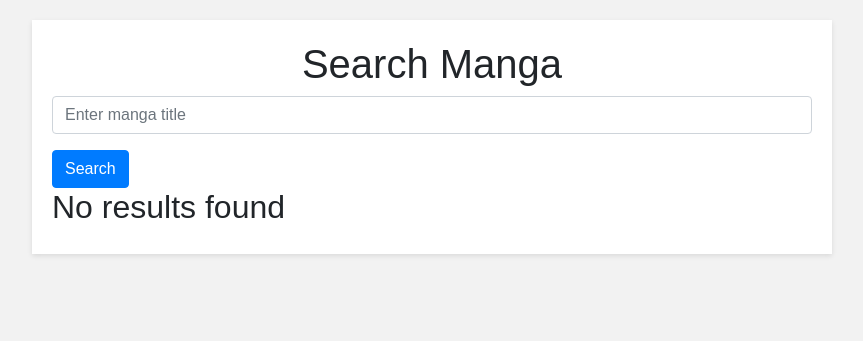
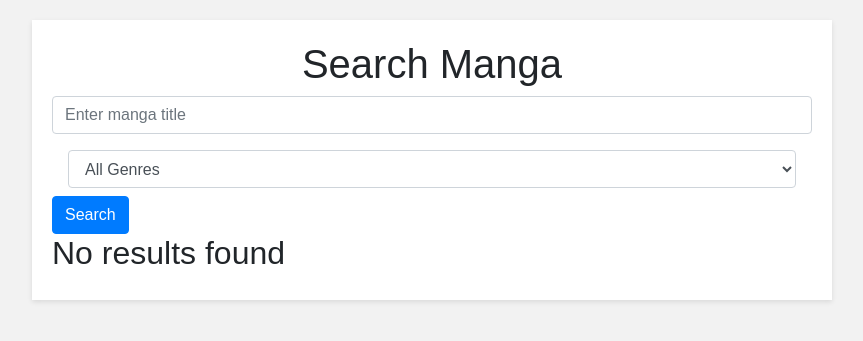
Before and after one commit to EmanuelFadda/MangaProject, a Flask app: page / in a window 1280 px wide. Shown: the top 341 px of the page, without its empty margins (208-1071 px from the left). Run offline with Flask 3, Linux system fonts and the light colour scheme; data that the repository does not hold is empty; some libraries are stand-ins or nearby versions.

```diff
--- a/flaskProject/app.py
+++ b/flaskProject/app.py
@@ -12,9 +12,20 @@ app.config['MYSQL_DB'] = 'mangarealm'
 mysql = MySQL(app)
 
 
+
+def get_all_genres():
+    try:
+        cur = mysql.connection.cursor()
+        query = "SELECT titolo FROM categoria;"
+        cur.execute(query)
+        genres = [row[0] for row in cur.fetchall()]
+        cur.close()
+        return genres
+    except Exception as e:
+        print(f"Errore durante l'esecuzione della query: {str(e)}")
+        return []
 @app.route('/', methods=['GET', 'POST'])
 def index():
-
     if request.method == 'POST':
         search_query = request.form['search']
         cur = mysql.connection.cursor()
@@ -37,11 +48,13 @@ def index():
         result = cur.fetchall()
         cur.close()
         if result:
-            return render_template('index.html', manga_data=result)
+            return render_template('index.html', manga_data=result, genres=get_all_genres())
         else:
-            return render_template('index.html', manga_data=None)
+            return render_template('index.html', manga_data=None, genres=get_all_genres())
     else:
-        return render_template('index.html', manga_data=None)
+        return render_template('index.html', manga_data=None, genres=get_all_genres())
+
+
 
 
 def get_manga_by_title(title):
@@ -69,7 +82,6 @@ def get_manga_by_title(title):
         print(f"Errore durante l'esecuzione della query: {str(e)}")
         return None
 
-
 @app.route('/manga/<title>')
 def manga_details(title):
     manga = get_manga_by_title(title)
--- a/flaskProject/templates/index.html
+++ b/flaskProject/templates/index.html
@@ -20,6 +20,14 @@
                 <input type="text" class="form-control" name="search" placeholder="Enter manga title">
             </div>
 
+              <div class="form-group mx-sm-3 mb-2">
+                <select name="genre" class="form-control">
+                  <option value="">All Genres</option>
+                  {% for genre in genres %}
+                  <option value="{{ genre }}">{{ genre }}</option>
+                  {% endfor %}
+                </select>
+              </div>
 
 
 
```
